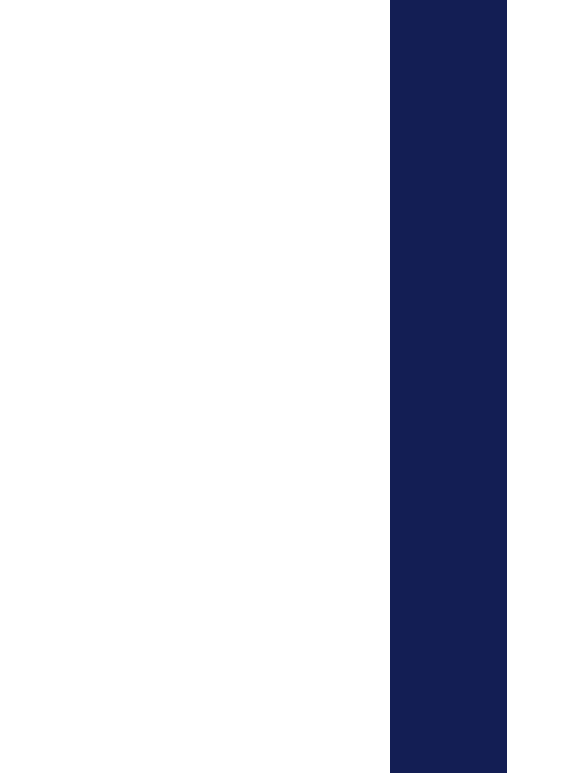
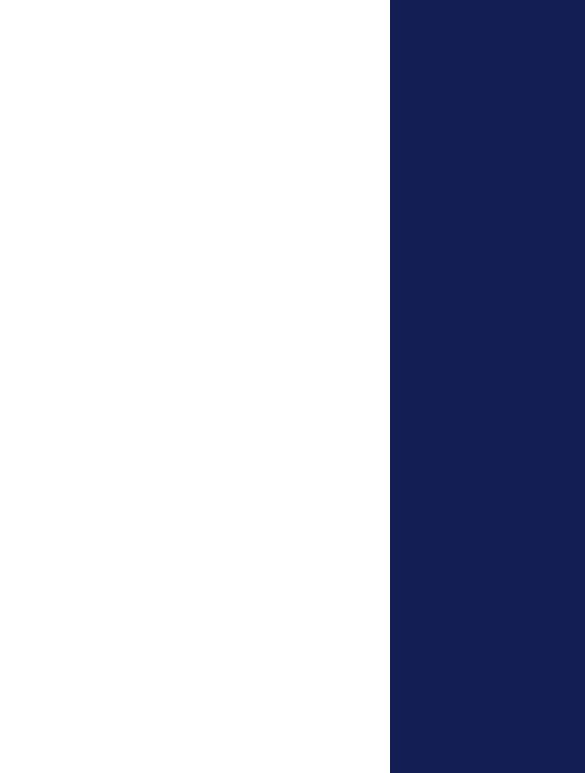
Before and after one commit to YanppSilva/LandingPage-Transportadora, a plain HTML site: page index.html in a window 390 px wide. Shown: the part 71-844 px from the top of the page, 585 px wide, since content can reach past the window. Drawn offline with nearby package versions, Linux system fonts and the light colour scheme.

Commit message:
Add files via upload

```diff
--- a/css/topbar.css
+++ b/css/topbar.css
@@ -48,7 +48,7 @@ a:hover {
   transition: .3s;
 }
 
-@media (max-width: 999px) {
+@media (max-width: 425px) {
   body {
     overflow-x: hidden;
   }
@@ -56,7 +56,7 @@ a:hover {
     position: absolute;
     top: 8vh;
     right: 0;
-    width: 30vw;
+    width: 50vw;
     height: 92vh;
     background-color: var(--azul-bg);
     flex-direction: column;
```
